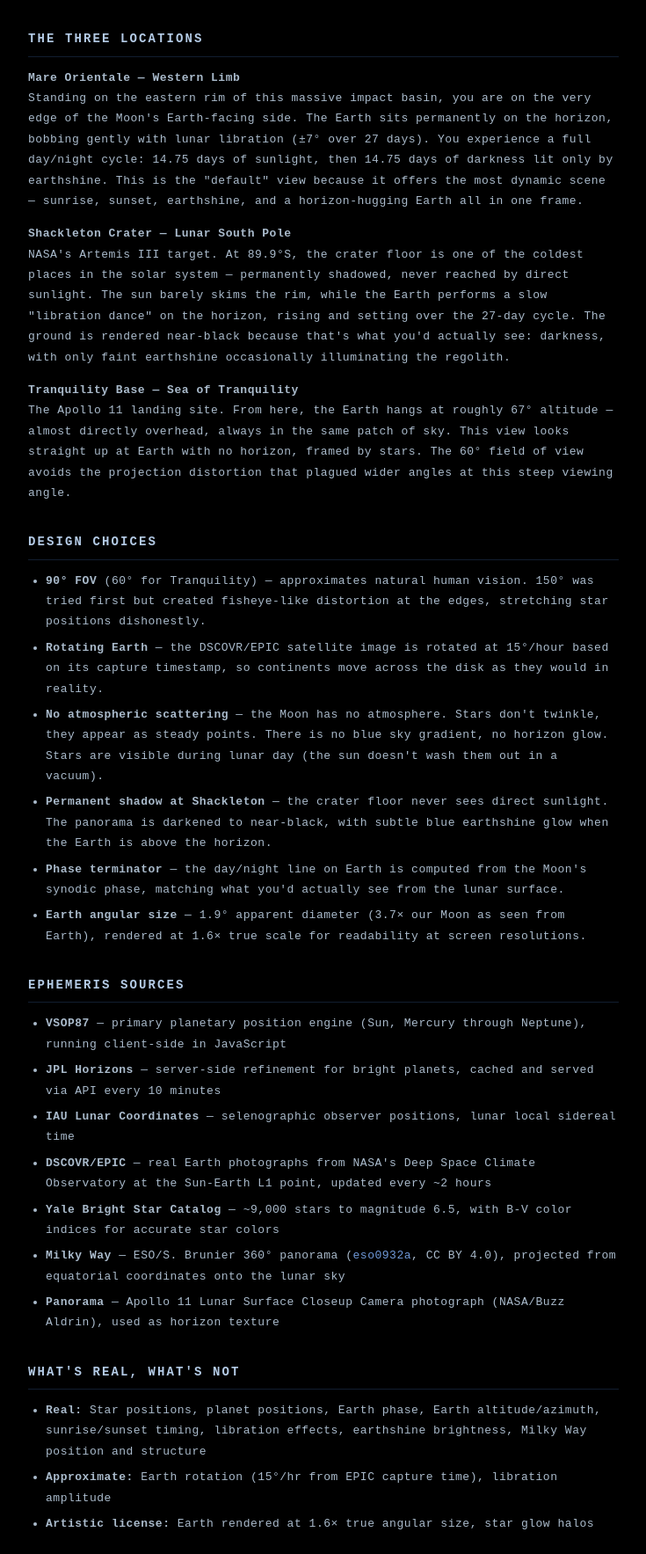
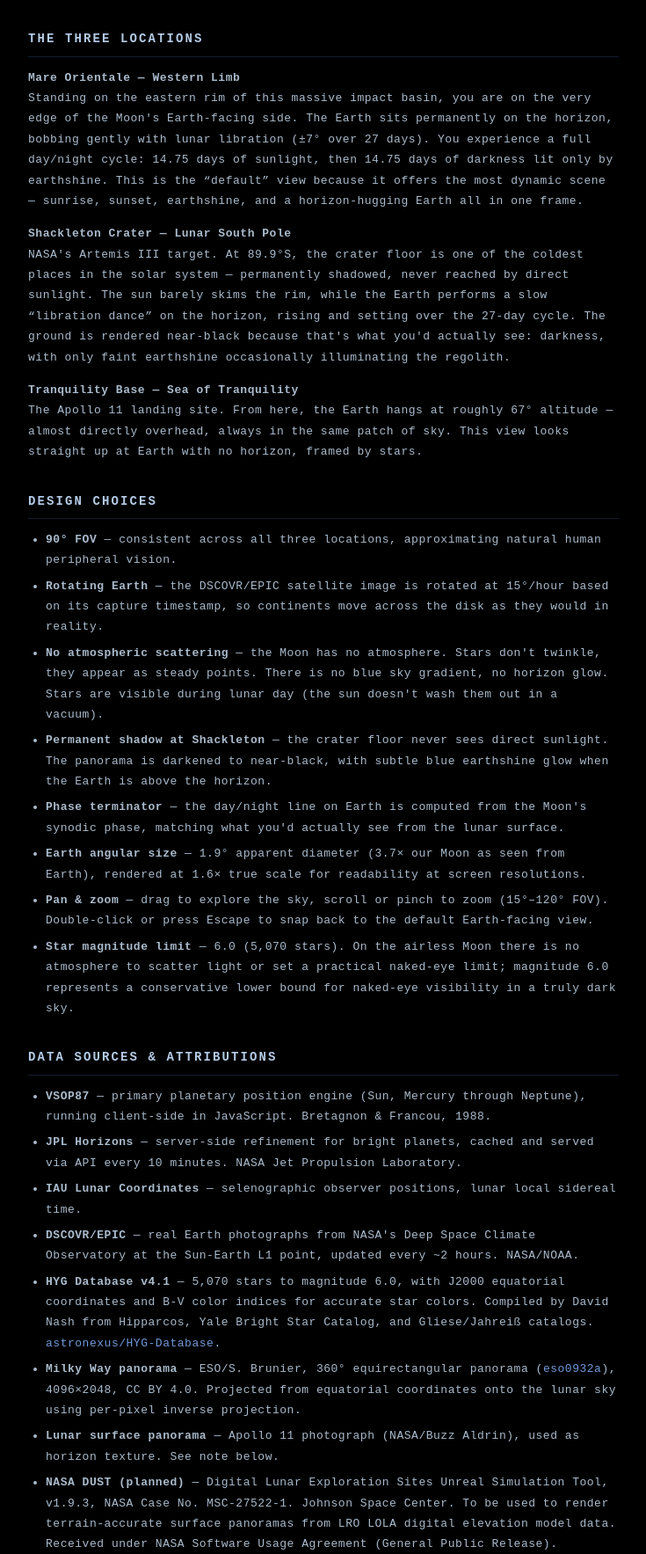
Before and after one commit to NittanySeaLion/space, a Flask app: page /about in a window 1280 px wide. Shown: the part 197-1964 px from the top of the page at 88% size, without its empty margins (272-1007 px from the left). Run offline with Flask 3, Linux system fonts and the light colour scheme.

Commit message:
Update about page: fix attributions, add DUST/LOLA, correct FOV and star catalog
- Fix star catalog: Yale BSC → HYG v4.1 (David Nash), 5,070 stars mag≤6.0
- Fix FOV: Tranquility is now 90° (not 60°), consistent across all locations
- Add HYG Database attribution with GitHub link
- Add NASA DUST (MSC-27522-1) attribution under Software Usage Agreement
- Add LRO LOLA DEM attribution (PGDA source)
- Add pan/zoom to design choices
- Add star magnitude rationale (airless Moon, mag 6.0 lower bound)
- Add Milky Way inverse projection technical note
- Add "Placeholder" entry in What's Real/Not for the Apollo panorama
- Note planned DUST + Blender terrain upgrades in panorama section

Co-Authored-By: Claude Opus 4.6 <noreply@anthropic.com>

```diff
--- a/templates/about.html
+++ b/templates/about.html
@@ -18,48 +18,55 @@
 <h2>THE THREE LOCATIONS</h2>
 
 <p><strong>Mare Orientale &mdash; Western Limb</strong><br>
-Standing on the eastern rim of this massive impact basin, you are on the very edge of the Moon's Earth-facing side. The Earth sits permanently on the horizon, bobbing gently with lunar libration (&plusmn;7&deg; over 27 days). You experience a full day/night cycle: 14.75 days of sunlight, then 14.75 days of darkness lit only by earthshine. This is the "default" view because it offers the most dynamic scene &mdash; sunrise, sunset, earthshine, and a horizon-hugging Earth all in one frame.</p>
+Standing on the eastern rim of this massive impact basin, you are on the very edge of the Moon's Earth-facing side. The Earth sits permanently on the horizon, bobbing gently with lunar libration (&plusmn;7&deg; over 27 days). You experience a full day/night cycle: 14.75 days of sunlight, then 14.75 days of darkness lit only by earthshine. This is the &ldquo;default&rdquo; view because it offers the most dynamic scene &mdash; sunrise, sunset, earthshine, and a horizon-hugging Earth all in one frame.</p>
 
 <p><strong>Shackleton Crater &mdash; Lunar South Pole</strong><br>
-NASA's Artemis III target. At 89.9&deg;S, the crater floor is one of the coldest places in the solar system &mdash; permanently shadowed, never reached by direct sunlight. The sun barely skims the rim, while the Earth performs a slow "libration dance" on the horizon, rising and setting over the 27-day cycle. The ground is rendered near-black because that's what you'd actually see: darkness, with only faint earthshine occasionally illuminating the regolith.</p>
+NASA's Artemis III target. At 89.9&deg;S, the crater floor is one of the coldest places in the solar system &mdash; permanently shadowed, never reached by direct sunlight. The sun barely skims the rim, while the Earth performs a slow &ldquo;libration dance&rdquo; on the horizon, rising and setting over the 27-day cycle. The ground is rendered near-black because that's what you'd actually see: darkness, with only faint earthshine occasionally illuminating the regolith.</p>
 
 <p><strong>Tranquility Base &mdash; Sea of Tranquility</strong><br>
-The Apollo 11 landing site. From here, the Earth hangs at roughly 67&deg; altitude &mdash; almost directly overhead, always in the same patch of sky. This view looks straight up at Earth with no horizon, framed by stars. The 60&deg; field of view avoids the projection distortion that plagued wider angles at this steep viewing angle.</p>
+The Apollo 11 landing site. From here, the Earth hangs at roughly 67&deg; altitude &mdash; almost directly overhead, always in the same patch of sky. This view looks straight up at Earth with no horizon, framed by stars.</p>
 
 <h2>DESIGN CHOICES</h2>
 
 <ul>
-<li><strong>90&deg; FOV</strong> (60&deg; for Tranquility) &mdash; approximates natural human vision. 150&deg; was tried first but created fisheye-like distortion at the edges, stretching star positions dishonestly.</li>
+<li><strong>90&deg; FOV</strong> &mdash; consistent across all three locations, approximating natural human peripheral vision.</li>
 <li><strong>Rotating Earth</strong> &mdash; the DSCOVR/EPIC satellite image is rotated at 15&deg;/hour based on its capture timestamp, so continents move across the disk as they would in reality.</li>
 <li><strong>No atmospheric scattering</strong> &mdash; the Moon has no atmosphere. Stars don't twinkle, they appear as steady points. There is no blue sky gradient, no horizon glow. Stars are visible during lunar day (the sun doesn't wash them out in a vacuum).</li>
 <li><strong>Permanent shadow at Shackleton</strong> &mdash; the crater floor never sees direct sunlight. The panorama is darkened to near-black, with subtle blue earthshine glow when the Earth is above the horizon.</li>
 <li><strong>Phase terminator</strong> &mdash; the day/night line on Earth is computed from the Moon's synodic phase, matching what you'd actually see from the lunar surface.</li>
 <li><strong>Earth angular size</strong> &mdash; 1.9&deg; apparent diameter (3.7&times; our Moon as seen from Earth), rendered at 1.6&times; true scale for readability at screen resolutions.</li>
+<li><strong>Pan &amp; zoom</strong> &mdash; drag to explore the sky, scroll or pinch to zoom (15&deg;&ndash;120&deg; FOV). Double-click or press Escape to snap back to the default Earth-facing view.</li>
+<li><strong>Star magnitude limit</strong> &mdash; 6.0 (5,070 stars). On the airless Moon there is no atmosphere to scatter light or set a practical naked-eye limit; magnitude 6.0 represents a conservative lower bound for naked-eye visibility in a truly dark sky.</li>
 </ul>
 
-<h2>EPHEMERIS SOURCES</h2>
+<h2>DATA SOURCES &amp; ATTRIBUTIONS</h2>
 
 <ul>
-<li><strong>VSOP87</strong> &mdash; primary planetary position engine (Sun, Mercury through Neptune), running client-side in JavaScript</li>
-<li><strong>JPL Horizons</strong> &mdash; server-side refinement for bright planets, cached and served via API every 10 minutes</li>
-<li><strong>IAU Lunar Coordinates</strong> &mdash; selenographic observer positions, lunar local sidereal time</li>
-<li><strong>DSCOVR/EPIC</strong> &mdash; real Earth photographs from NASA's Deep Space Climate Observatory at the Sun-Earth L1 point, updated every ~2 hours</li>
-<li><strong>Yale Bright Star Catalog</strong> &mdash; ~9,000 stars to magnitude 6.5, with B-V color indices for accurate star colors</li>
-<li><strong>Milky Way</strong> &mdash; ESO/S. Brunier 360&deg; panorama (<a href="https://www.eso.org/public/images/eso0932a/">eso0932a</a>, CC BY 4.0), projected from equatorial coordinates onto the lunar sky</li>
-<li><strong>Panorama</strong> &mdash; Apollo 11 Lunar Surface Closeup Camera photograph (NASA/Buzz Aldrin), used as horizon texture</li>
+<li><strong>VSOP87</strong> &mdash; primary planetary position engine (Sun, Mercury through Neptune), running client-side in JavaScript. Bretagnon &amp; Francou, 1988.</li>
+<li><strong>JPL Horizons</strong> &mdash; server-side refinement for bright planets, cached and served via API every 10 minutes. NASA Jet Propulsion Laboratory.</li>
+<li><strong>IAU Lunar Coordinates</strong> &mdash; selenographic observer positions, lunar local sidereal time.</li>
+<li><strong>DSCOVR/EPIC</strong> &mdash; real Earth photographs from NASA's Deep Space Climate Observatory at the Sun-Earth L1 point, updated every ~2 hours. NASA/NOAA.</li>
+<li><strong>HYG Database v4.1</strong> &mdash; 5,070 stars to magnitude 6.0, with J2000 equatorial coordinates and B-V color indices for accurate star colors. Compiled by David Nash from Hipparcos, Yale Bright Star Catalog, and Gliese/Jahrei&szlig; catalogs. <a href="https://github.com/astronexus/HYG-Database">astronexus/HYG-Database</a>.</li>
+<li><strong>Milky Way panorama</strong> &mdash; ESO/S. Brunier, 360&deg; equirectangular panorama (<a href="https://www.eso.org/public/images/eso0932a/">eso0932a</a>), 4096&times;2048, CC BY 4.0. Projected from equatorial coordinates onto the lunar sky using per-pixel inverse projection.</li>
+<li><strong>Lunar surface panorama</strong> &mdash; Apollo 11 photograph (NASA/Buzz Aldrin), used as horizon texture. See note below.</li>
+<li><strong>NASA DUST (planned)</strong> &mdash; Digital Lunar Exploration Sites Unreal Simulation Tool, v1.9.3, NASA Case No. MSC-27522-1. Johnson Space Center. To be used to render terrain-accurate surface panoramas from LRO LOLA digital elevation model data. Received under NASA Software Usage Agreement (General Public Release).</li>
+<li><strong>LRO LOLA DEM</strong> &mdash; Lunar Reconnaissance Orbiter Lunar Orbiter Laser Altimeter digital elevation model. NASA Goddard PGDA, <a href="https://pgda.gsfc.nasa.gov/products/view/66">pgda.gsfc.nasa.gov</a>. Underlies both DUST terrain and planned Blender renders for Orientale and Tranquility.</li>
 </ul>
+
+<h2>LUNAR SURFACE PANORAMA</h2>
+
+<p>The horizon panorama currently used at all locations is a photograph taken by Buzz Aldrin during the Apollo 11 mission at the Sea of Tranquility. It does not represent the actual surface at Shackleton Crater or Mare Orientale &mdash; no boots-on-the-ground photography exists for those locations. At Shackleton, the panorama is darkened to near-black to reflect the permanent shadow of the crater floor. At Mare Orientale, it cycles between lit and dark with the 29.5-day lunar day.</p>
+
+<p>Location-accurate terrain panoramas are planned using NASA DUST (Shackleton) and LRO LOLA elevation data rendered in Blender (Orientale, Tranquility), once those assets are prepared.</p>
 
 <h2>WHAT'S REAL, WHAT'S NOT</h2>
 
 <ul>
-<li><strong>Real:</strong> Star positions, planet positions, Earth phase, Earth altitude/azimuth, sunrise/sunset timing, libration effects, earthshine brightness, Milky Way position and structure</li>
+<li><strong>Real:</strong> Star positions, planet positions, Earth phase, Earth altitude/azimuth, sunrise/sunset timing, libration effects, earthshine brightness, Milky Way position and orientation</li>
 <li><strong>Approximate:</strong> Earth rotation (15&deg;/hr from EPIC capture time), libration amplitude</li>
 <li><strong>Artistic license:</strong> Earth rendered at 1.6&times; true angular size, star glow halos</li>
+<li><strong>Placeholder:</strong> Lunar surface panorama (Apollo 11 photo used for all three locations)</li>
 </ul>
-
-<h2>LUNAR SURFACE PANORAMA</h2>
-
-<p>The horizon panorama used at all locations is a single photograph taken by Buzz Aldrin during the Apollo 11 mission at the Sea of Tranquility. It does not represent the actual surface at Shackleton Crater or Mare Orientale &mdash; no boots-on-the-ground photography exists for those locations. At Shackleton, the panorama is darkened to near-black to reflect the permanent shadow of the crater floor. At Mare Orientale, it cycles between lit and dark with the 29.5-day lunar day.</p>
 
 <h2>TECHNICAL NOTES</h2>
 
@@ -67,6 +74,8 @@ The Apollo 11 landing site. From here, the Earth hangs at roughly 67&deg; altitu
 
 <p>The lunar local sidereal time computation accounts for the Moon's synchronous rotation, converting Earth-centric RA/Dec coordinates into selenographic alt/azimuth. Earth's position is computed directly from selenographic geometry rather than the inverse-Moon approach, which is more accurate for limb and polar observers.</p>
 
+<p>The Milky Way is rendered via per-pixel inverse projection: each screen pixel is reverse-projected to alt/az, converted to equatorial RA/Dec, then sampled from the ESO equirectangular panorama with bilinear interpolation. This ensures the galactic plane aligns correctly with the star catalog at all times and locations.</p>
+
 </div>
 </body>
 </html>
```
